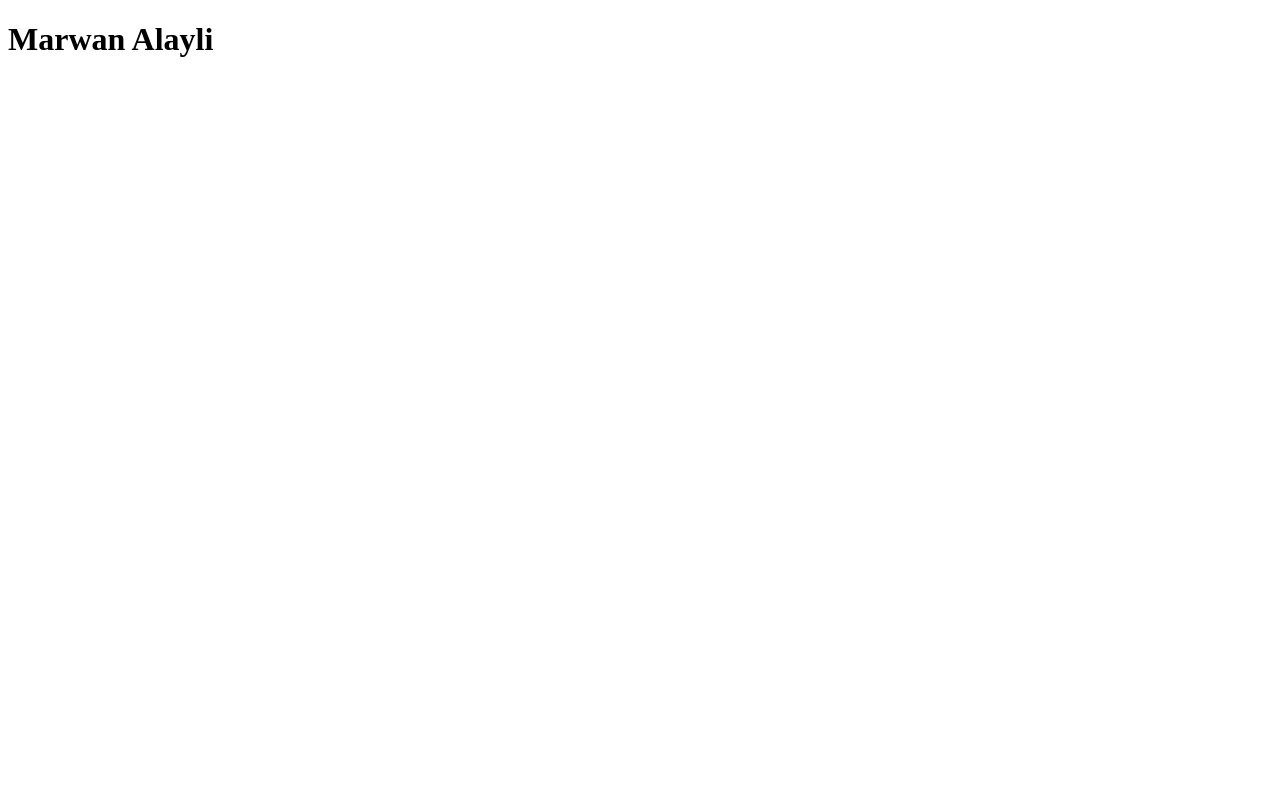
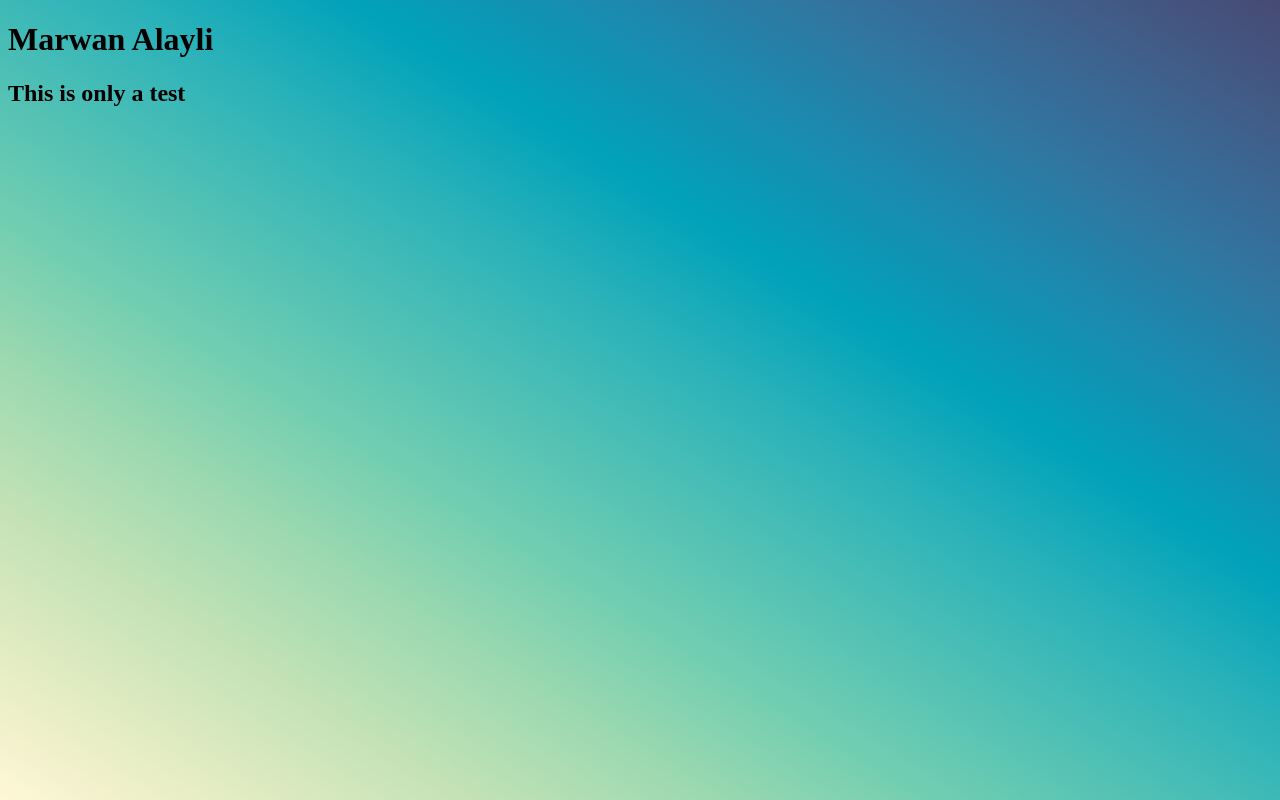
Before and after one commit to maalayli/maalayli.github.io, a plain HTML site: page index.html in a window 1280 px wide. Drawn offline with Linux system fonts and the light colour scheme.

Commit message:
added gradient

```diff
--- a/index.html
+++ b/index.html
@@ -11,6 +11,7 @@
 
 <body>
     <h1>Marwan Alayli</h1>
+    <h2>This is only a test</h2>
 </body>
 
 </html>
--- a/main.css
+++ b/main.css
@@ -0,0 +1,19 @@
+html {
+  background-image: linear-gradient(
+    to left bottom,
+    #474a73,
+    #405f8b,
+    #3175a0,
+    #198cb0,
+    #00a2ba,
+    #2bb2b9,
+    #4fc0b5,
+    #72ceb1,
+    #9ed9b0,
+    #c4e2b6,
+    #e4ecc3,
+    #fff7d6
+  );
+  height: 100%;
+  width: 100%;
+}
```
